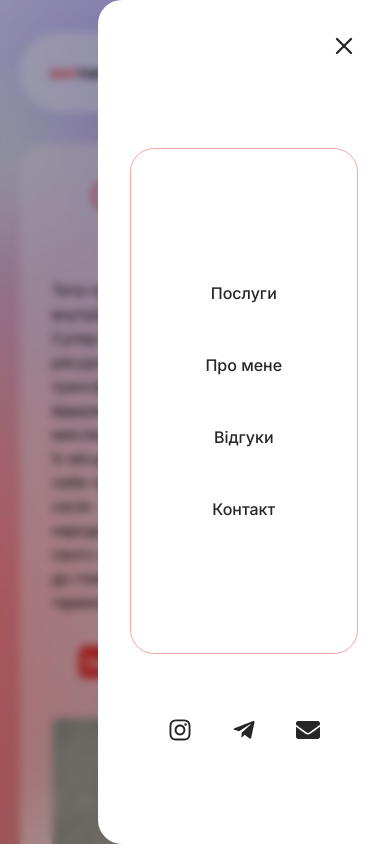
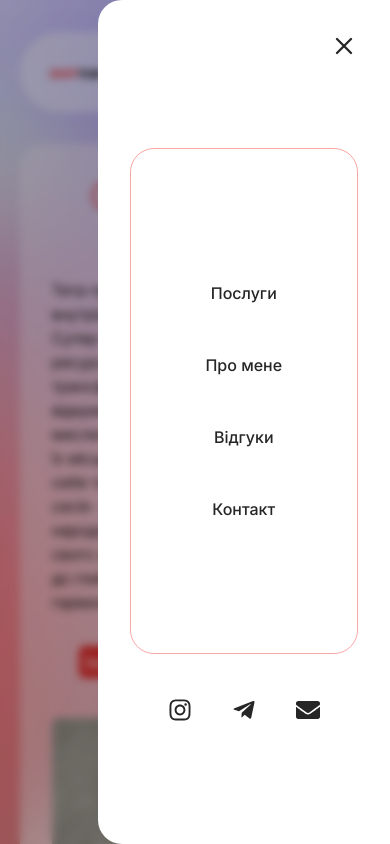
Before and after one commit to DanyaHumeniuk/landing-page, a React (Vite) app: page / in a window 390 px wide. Both pictures are taken after a click on the button 332 px from the left and 72 px from the top of the page. Shown: the top 844 px of the page. Built offline with nearby package versions, Linux system fonts and the light colour scheme.

Commit message:
Minor fixes

```diff
--- a/src/components/Navbar.jsx
+++ b/src/components/Navbar.jsx
@@ -133,7 +133,7 @@ const Navbar = () => {
                                 </a>
                             </div>
 
-                            <div className="flex gap-10 text-neutral-800 hover mt-10">
+                            <div className="flex gap-10 text-neutral-800 hover mt-5">
                                 <a  href="https://www.instagram.com/olgavityuk23?igsh=MW02eTNkcWQwb2hmaQ=="><FaInstagram size={24} className="hover:text-red-600"/></a>
                                 <a href="https://t.me/+vFjv-P6-CtcxMjky"><FaTelegramPlane size={24} className="hover:text-red-600"/></a>
                                 <a href="mailto:olgavityuk55@gmail.com"><FaEnvelope size={24} className="hover:text-red-600"/></a>
```
